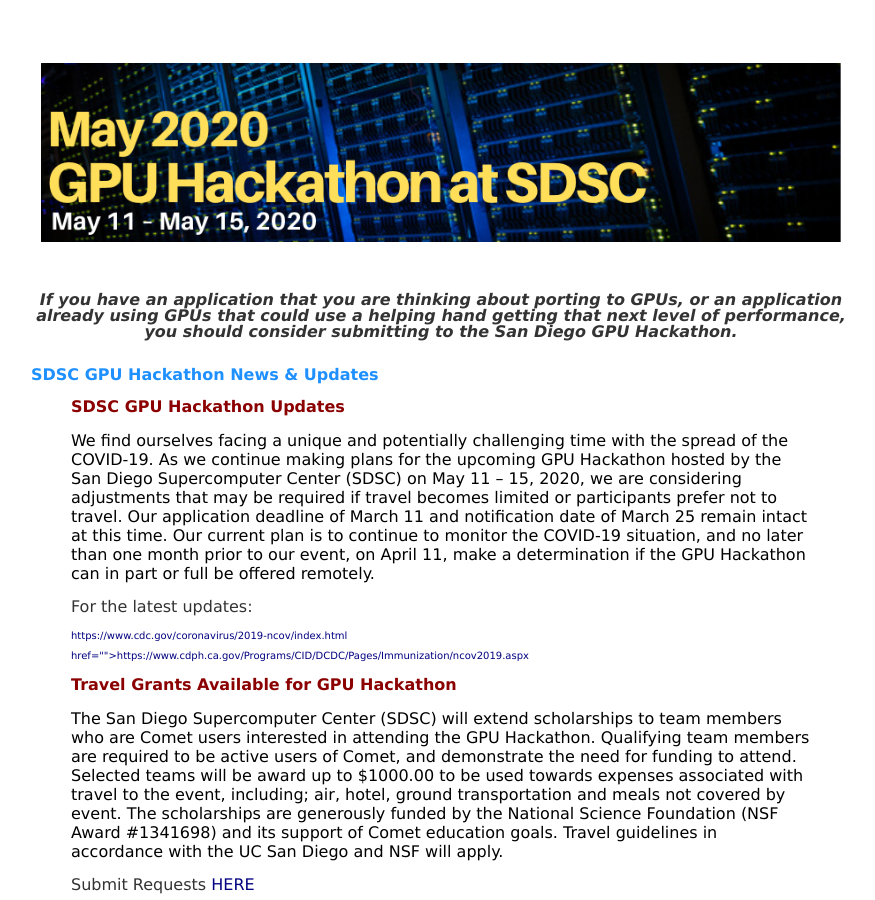
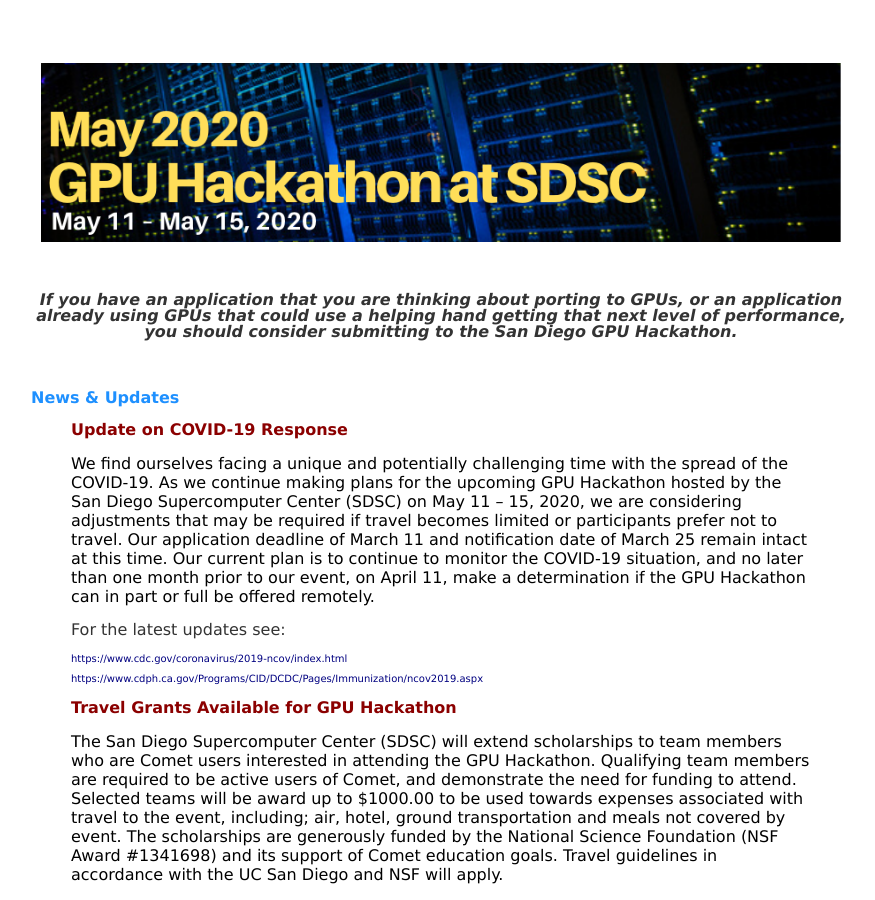
Before and after one commit to sdsc-hpc-training/sdsc-hpc-training.github.io, a Jekyll site: the page built from gpuhackathon/index.html, in a window 1280 px wide and 900 px high. Shown: the whole window, without its empty margins (199-1074 px from the left). Built offline with Jekyll 4.4.1, drawn with Linux system fonts in a browser that asks for light colours.

Commit message:
Update index.html

```diff
--- a/gpuhackathon/index.html
+++ b/gpuhackathon/index.html
@@ -15,11 +15,11 @@
 San Diego GPU Hackathon.</b></p>
 </td></tr>
 <tr><td align='left' valign='top'>&nbsp; </td></tr>
-
+<tr><td align='left' valign='top'>&nbsp; </td></tr>
 <tr><td align='left' valign='top'>
-<p class="sectitle">SDSC GPU Hackathon News & Updates</p>
+<p class="sectitle">News & Updates</p>
 <blockquote>
-<p class="news">SDSC GPU Hackathon Updates</p>
+<p class="news">Update on COVID-19 Response</p>
 We find ourselves facing a unique and potentially challenging time with the spread of the COVID-19.
 As we continue making plans for the upcoming GPU Hackathon hosted by the San Diego Supercomputer Center
 (SDSC) on May 11 – 15, 2020, we are considering adjustments that may be required if travel becomes
@@ -27,11 +27,11 @@
 date of March 25 remain intact at this time. Our current plan is to continue to monitor the COVID-19
 situation, and no later than one month prior to our event, on April 11, make a determination if the
 GPU Hackathon can in part or full be offered remotely.
-<p>For the latest updates:
-<p class="address"><a
-href="https://www.cdc.gov/coronavirus/2019-ncov/index.html">https://www.cdc.gov/coronavirus/2019-ncov/index.html</a></p>
-<p class="address"><a> href="">https://www.cdph.ca.gov/Programs/CID/DCDC/Pages/Immunization/ncov2019.aspx</a></p>
+<p>For the latest updates see:
+<p class="address"><a href="https://www.cdc.gov/coronavirus/2019-ncov/index.html">https://www.cdc.gov/coronavirus/2019-ncov/index.html</a></p>
+<p class="address"><a href="">https://www.cdph.ca.gov/Programs/CID/DCDC/Pages/Immunization/ncov2019.aspx</a></p>
 </blockquote>
+<p>
 <blockquote>
 <p class="news">Travel Grants Available for GPU Hackathon</p>
 The San Diego Supercomputer Center (SDSC) will extend scholarships to team members
```
